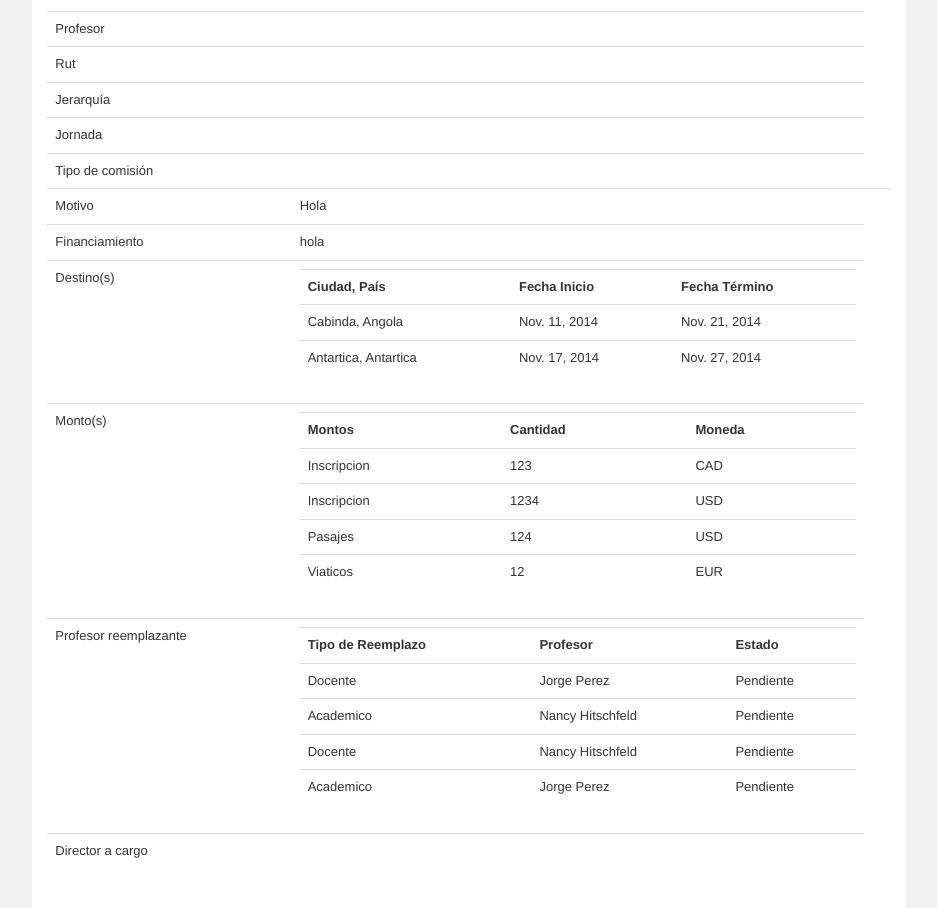
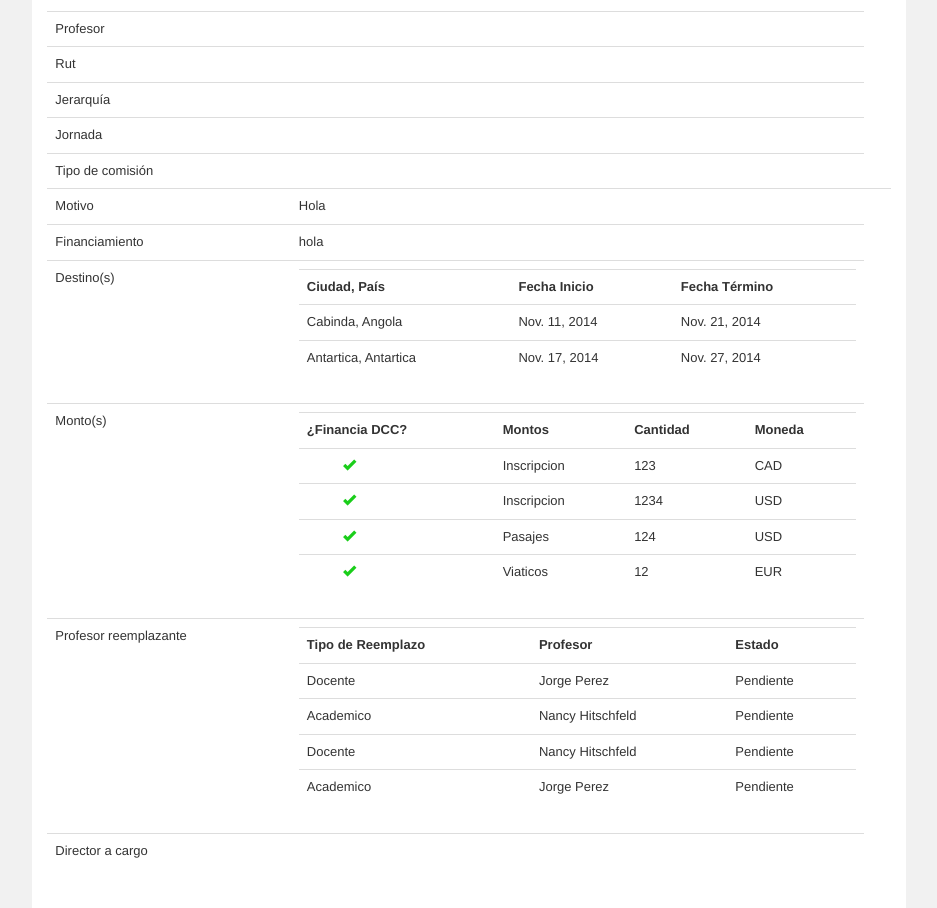
Before and after one commit to bkupfer/u-salidas, a Django app: template static/templates/Professor/application_detail.html in a window 1280 px wide. Shown: the part 133-1041 px from the top of the page, without its empty margins (171-1108 px from the left). Run offline with Django 3.2, Linux system fonts and the light colour scheme; the template is opened without the code that fills it: values that come from a table or form of the project are taken from there, others are empty; data comes from the database, SQL or seed files in the repository; parts of the project's set-up code (start-up, migrations or seed data) failed here and were passed over; some libraries are stand-ins or nearby versions.

Commit message:
agregar financia dcc a application_detail

```diff
--- a/static/templates/Professor/application_detail.html
+++ b/static/templates/Professor/application_detail.html
@@ -91,12 +91,18 @@
 							<td>
 								<table class="table">
 									<tr>
+                                        <th>¿Financia DCC?</th>
 										<th>Montos</th>
 										<th>Cantidad</th>
 										<th>Moneda</th>
 									</tr>
 									{% for fin in finances %}
 									<tr>
+                                        {% if fin.financed_by_dcc %}
+                                            <td><span style="left:20%;color:rgba(26, 206, 26, 1)" class="glyphicon glyphicon-ok"></span></td>
+                                        {% else %}
+                                             <td><span style="color:red;left:20%" class="glyphicon glyphicon-remove"></span></td>
+                                        {% endif %}
 										<td>{{ fin.get_finance_type }}</td>
 										<td>{{ fin.amount }}</td>
 										<td>{{ fin.id_currency }}</td>
```
